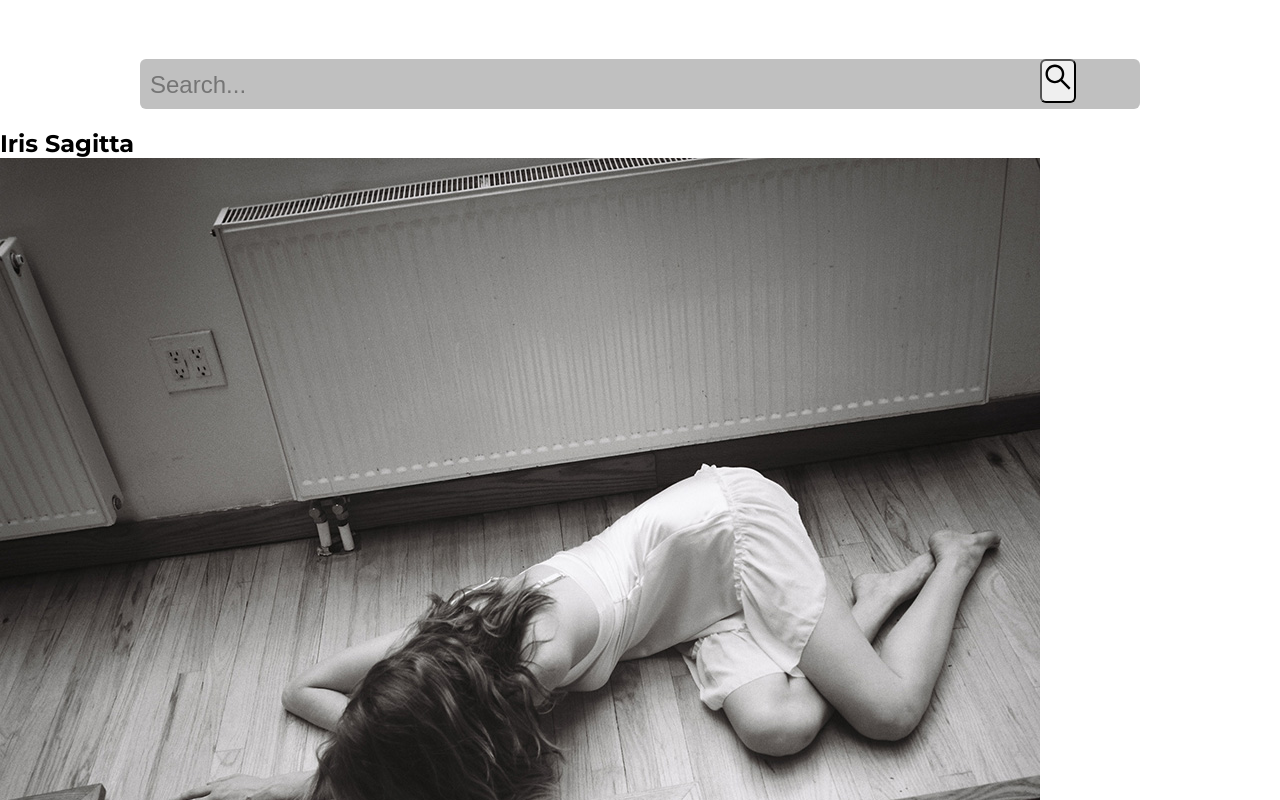
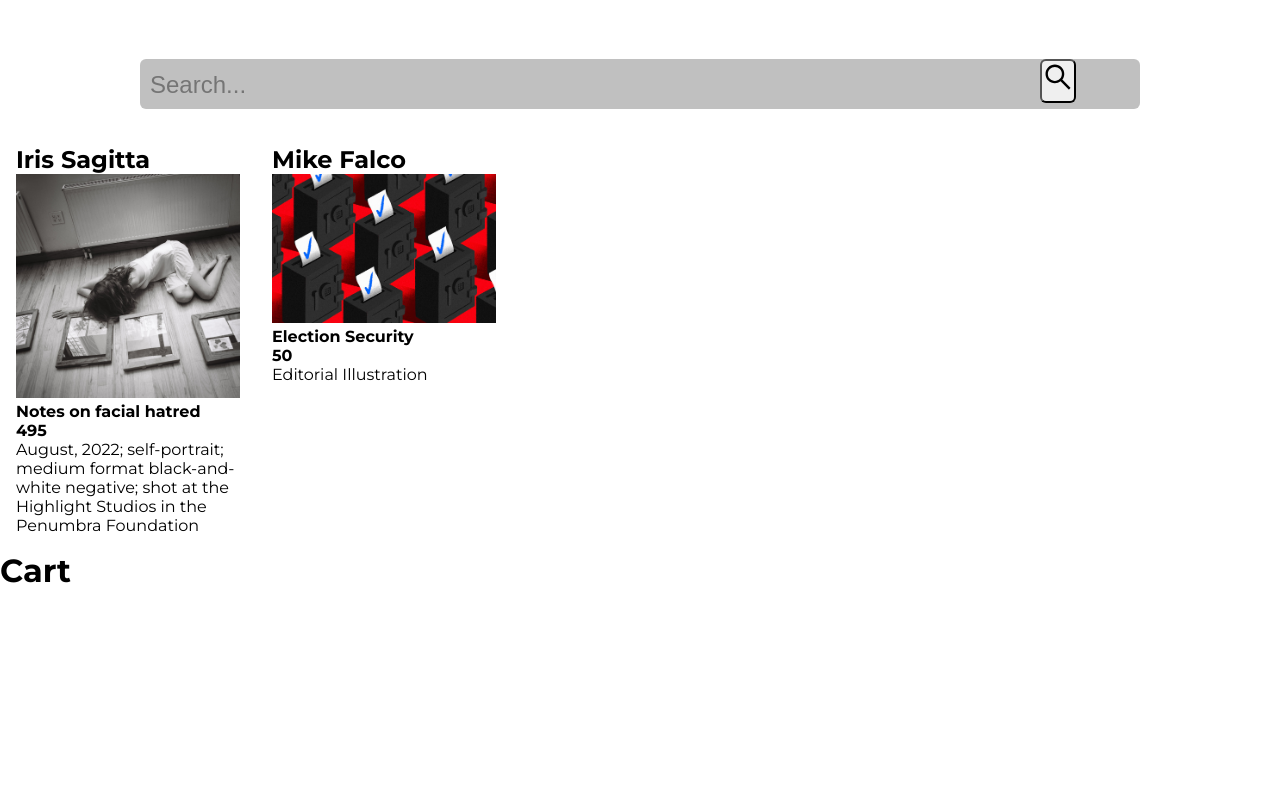
Before and after one commit to opierez/absorb-art-shop, a React (Create React App) app: page / in a window 1280 px wide. Shown: the part 760-1560 px from the top of the page. After the commit the page ends 1350 px from the top, so only its background shows below. Built offline with nearby package versions, Linux system fonts and the light colour scheme; data requests are answered from the project's data file.

Commit message:
updated card css

```diff
--- a/src/components/ArtCard.js
+++ b/src/components/ArtCard.js
@@ -1,4 +1,5 @@
 import React from 'react'
+import '../styles/Cards.css'
 
 function ArtCard({ artpiece }) {
 
@@ -11,13 +12,13 @@ function ArtCard({ artpiece }) {
 
 
     return (
-        <div className='card'>
+        <li className='card'>
             <h2>{artist}</h2>
             <img src={icon} alt={title} />
             <h4>{title}</h4>
             <h4>{price}</h4>
             <p>{description}</p>
-        </div>
+        </li>
     )
 }
 
```
Also changed, not shown: src/styles/Cards.css (indentation only).
